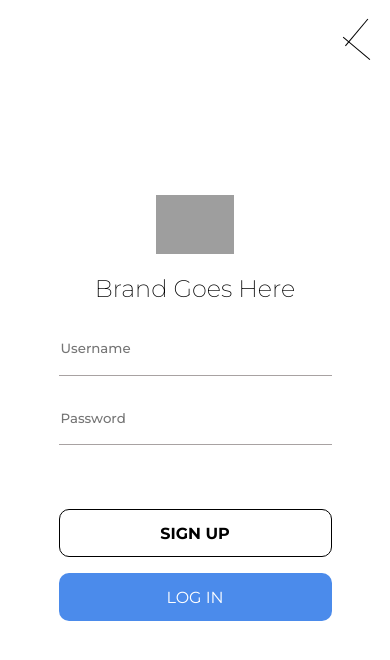
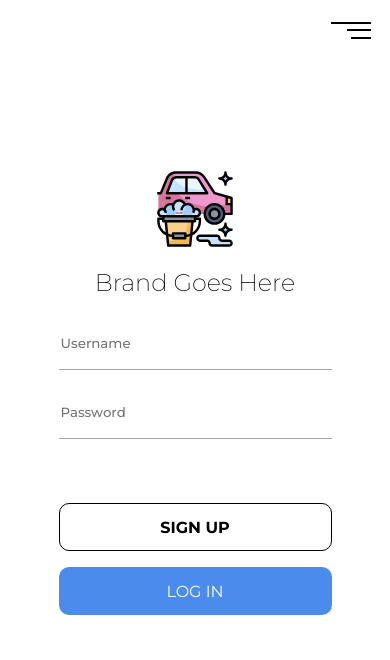
Before and after one commit to lamrouahmed/CW, a PHP site: page /login.html in a window 390 px wide. Shown: the top 660 px of the page. Run offline with PHP 8.4, Linux system fonts and the light colour scheme; grey boxes are pictures that could not be loaded.

Commit message:
added a navbar for mobile devices

```diff
--- a/css/login/style.css
+++ b/css/login/style.css
@@ -9,9 +9,9 @@
           box-sizing: border-box;
 }
 
-html, body {
+body {
   height: 100vh;
-  width: 100%;
+  width: 100vw;
   margin: 0;
   padding: 0;
 }
@@ -98,6 +98,8 @@ html, body {
   border-bottom: 1px solid #a8a2a2;
   width: 100%;
   background-color: transparent;
+  font-family: 'Montserrat', sans-serif;
+  font-weight: 500;
 }
 
 .wrapper .form form input[type=text]::-webkit-input-placeholder {
@@ -158,50 +160,41 @@ html, body {
   margin-top: 1em;
 }
 
-.mobileNav {
-  width: 100%;
-  height: 1em;
-  display: -webkit-box;
-  display: -ms-flexbox;
-  display: flex;
-  position: relative;
-}
-
 .mobileNav .hamburger {
-  width: 3em;
+  width: 2.5em;
   cursor: pointer;
+  height: 1.3em;
+  z-index: 3;
   position: absolute;
-  height: 1.3em;
-  top: 2em;
-  right: 1em;
-  height: 100%;
+  right: .45em;
+  top: 1em;
 }
 
 .mobileNav .hamburger span {
   display: block;
-  height: 1px;
-  width: 2.2em;
+  height: 2px;
+  width: 100%;
   background-color: black;
+  -webkit-transition: all 300ms ease-in-out;
+  transition: all 300ms ease-in-out;
   position: absolute;
-  right: 0%;
-  top: 0%;
-  -webkit-transition: all 400ms ease-in-out;
-  transition: all 400ms ease-in-out;
+  right: 30%;
+  top: 30%;
 }
 
 .mobileNav .hamburger span:nth-child(2) {
-  top: 50%;
-  width: 1.6em;
+  width: 60%;
+  top: 63%;
 }
 
 .mobileNav .hamburger span:nth-child(3) {
-  width: 1.1em;
+  width: 50%;
   top: 100%;
 }
 
 .mobileNav .cross span {
-  -webkit-transition: all 400ms ease-in-out;
-  transition: all 400ms ease-in-out;
+  -webkit-transition: all 300ms ease-in-out;
+  transition: all 300ms ease-in-out;
 }
 
 .mobileNav .cross span:nth-child(1) {
@@ -214,9 +207,60 @@ html, body {
 }
 
 .mobileNav .cross span:nth-child(3) {
-  width: 2.2em;
+  width: 100%;
   -webkit-transform: rotate(40deg);
           transform: rotate(40deg);
+}
+
+.nav {
+  width: 50%;
+  height: 100vh;
+  position: fixed;
+  z-index: 2;
+  -webkit-transform: translateX(200%);
+          transform: translateX(200%);
+  background-color: rgba(67, 138, 185, 0.712);
+  -webkit-transition: all 200ms ease-in-out;
+  transition: all 200ms ease-in-out;
+}
+
+.nav .navList {
+  padding: 0;
+  margin: 0;
+  margin-top: 100%;
+  width: 100%;
+  height: 100%;
+}
+
+.nav .navList .navItem {
+  list-style: none;
+  text-align: center;
+  padding: 0;
+  margin: 0;
+}
+
+.nav .navList .navItem:hover .navLink {
+  color: #000;
+  background-color: #FFF;
+}
+
+.nav .navList .navItem .navLink {
+  text-decoration: none;
+  font-family: 'Montserrat', sans-serif;
+  font-weight: 500;
+  cursor: pointer;
+  color: #FFF;
+  display: block;
+  width: 100%;
+  height: 100%;
+  padding: 1em;
+}
+
+.navBlock {
+  -webkit-transform: translateX(100%);
+          transform: translateX(100%);
+  -webkit-transition: all 200ms ease-in-out;
+  transition: all 200ms ease-in-out;
 }
 
 /*---------------------------------------------------  Desktop  --------------------------------------------------------- */
--- a/css/login/style.scss
+++ b/css/login/style.scss
@@ -7,7 +7,7 @@ $minDesktop: 1200px;
 $maxDesktop: 1600px;
 
 @mixin desktop {
-    @media (min-width: #{$minDesktop}) and (max-width: #{$maxDesktop}){
+    @media (min-width: #{$minDesktop}) and (max-width: #{$maxDesktop}) {
         @content;
     }
 }
@@ -19,7 +19,7 @@ $minTablet: 768px;
 $maxTablet: 1200px;
 
 @mixin tablet {
-    @media (min-width: #{$minTablet}) and (max-width: #{$maxTablet}){
+    @media (min-width: #{$minTablet}) and (max-width: #{$maxTablet}) {
         @content;
     }
 }
@@ -36,14 +36,12 @@ $maxTablet: 1200px;
     box-sizing: border-box;
 }
 
-html, body {
+body {
     height: 100vh;
-    width: 100%;
+    width: 100vw;
     margin: 0;
     padding: 0;
 }
-
-
 
 
 
@@ -124,6 +122,9 @@ html, body {
                 border-bottom: 1px solid rgb(168, 162, 162);
                 width: 100%;
                 background-color: transparent;
+                font-family: 'Montserrat', sans-serif;
+                font-weight: 500;
+
 
                 &::placeholder {
                     font-family: 'Montserrat', sans-serif;
@@ -170,48 +171,44 @@ html, body {
 
 }
 
-.mobileNav{
-        width: 100%;
-        height: 1em;
-        display: flex;
-        position: relative;
+.mobileNav {
 
     .hamburger {
-        width: 3em;
+        width: 2.5em;
         cursor: pointer;
+        height: 1.3em;
+        z-index: 3;
         position: absolute;
-        height: 1.3em;
-        top: 2em;
-        right: 1em;
-        height: 100%;
+        right: .45em;
+        top: 1em;
 
         span {
             display: block;
-            height: 1px;
-            width: 2.2em;
-            background-color: rgb(0, 0, 0);
+            height: 2px;
+            width: 100%;
+            background-color: black;
+            -webkit-transition: all 300ms ease-in-out;
+            transition: all 300ms ease-in-out;
             position: absolute;
-            right: 0%;
-            top:0%;
-            transition: all 400ms ease-in-out;
-
-
+            right: 30%;
+            top: 30%;
             &:nth-child(2) {
-                top: 50%;
-                width: 1.6em;
-
+                width: 60%;
+                top: 63%;
             }
 
             &:nth-child(3) {
-                width: 1.1em;
+                width: 50%;
                 top: 100%;
             }
         }
-}
+    }
+
     .cross {
 
         span {
-            transition: all 400ms ease-in-out;
+            transition: all 300ms ease-in-out;
+
             &:nth-child(1) {
                 transform: rotate(130deg);
             }
@@ -221,12 +218,60 @@ html, body {
             }
 
             &:nth-child(3) {
-                width: 2.2em;
+                width: 100%;
                 transform: rotate(40deg);
+            }
+        }
+    }
+}
+
+.nav {
+    width: 50%;
+    height: 100vh;
+    position: fixed;
+    z-index: 2;
+    transform: translateX(200%);
+    background-color: rgba(67, 138, 185, 0.712);
+    transition: all 200ms ease-in-out;
+    .navList {
+
+        padding: 0;
+        margin: 0;
+        margin-top: 100%;
+        width: 100%;
+        height: 100%;
+        .navItem {
+            list-style: none;
+            text-align: center;
+            padding:0;
+            margin: 0;
+
+            &:hover .navLink {
+                color: #000;
+                background-color: #FFF;
+            }
+
+
+            .navLink {
+                text-decoration: none;
+                font-family: 'Montserrat', sans-serif;
+                font-weight: 500;
+                cursor: pointer;
+                color: #FFF;
+                display: block;
+                width: 100%;
+                height: 100%;
+                padding: 1em;
+
 
             }
         }
     }
+}
+
+.navBlock {
+    transform: translateX(100%);
+    transition: all 200ms ease-in-out;
 }
 
 
@@ -243,6 +288,7 @@ html, body {
     .mobileNav {
         display: none;
     }
+
     .wrapper {
 
         width: 45%;
--- a/login.html
+++ b/login.html
@@ -7,17 +7,27 @@
     <title>Document</title>
 </head>
 <body>
-    <div class="mobileNav">
-        <div class="hamburger cross">
-            <span></span>
-            <span></span>
-            <span></span>
+    <header>
+        <div class="mobileNav">
+            <div class="hamburger">
+                <span></span>
+                <span></span>
+                <span></span>
+            </div>
+            <nav class="nav">
+                <ul class="navList">
+                    <li class="navItem"><a href="#" class="navLink">Text</a></li>
+                    <li class="navItem"><a href="#" class="navLink">Text</a></li>
+                    <li class="navItem"><a href="#" class="navLink">Help Center</a></li>
+                    <li class="navItem"><a href="#" class="navLink">About</a></li>
+                </ul>
+            </nav>
         </div>
-    </div>
+    </header>
     <div class="wrapper">
         <div class="container">
             <div class="logo">
-                <img src="./svg/car-service.svg"/>
+                <img src="./svg/login/car-service.svg"/>
                 <h2 class="brand">Brand Goes Here</h2>
             </div>
             <div class="form">
--- a/script/login/script.js
+++ b/script/login/script.js
@@ -3,7 +3,7 @@ const $$ = e => document.querySelectorAll(e)
 const labels = $$('.sLabel');
 const spans = $$('.border');
 const hamburger = $('.hamburger');
-const hamburgerSpans = $('.hamburger span');
+const nav = $('.nav');
 
 labels.forEach((label, index) => label.addEventListener('click', () => addBorder(index)))
 
@@ -31,4 +31,5 @@ hamburger.addEventListener('click',toggleBurger);
 
 function toggleBurger() {
     hamburger.classList.toggle('cross');
+    nav.classList.toggle('navBlock')
 }
```
Also changed, not shown: 1 other file.
